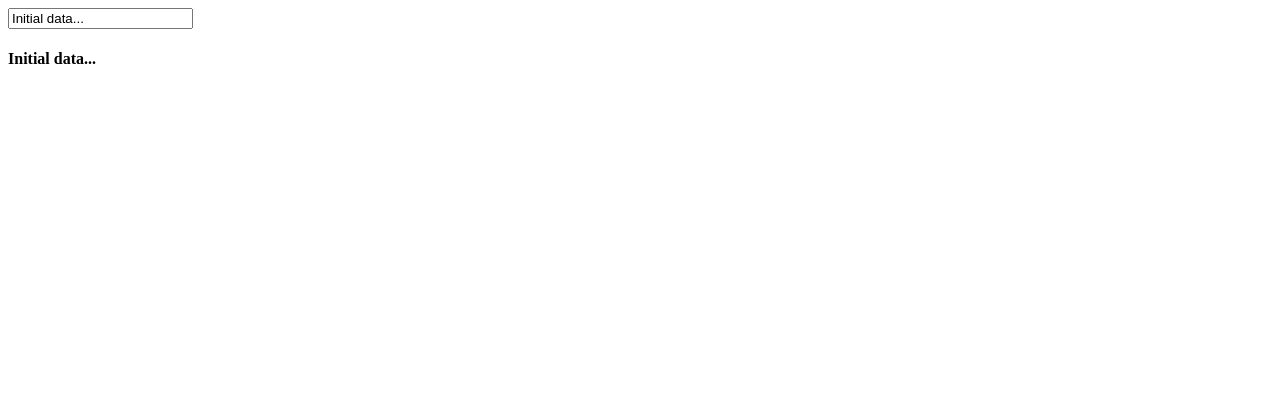
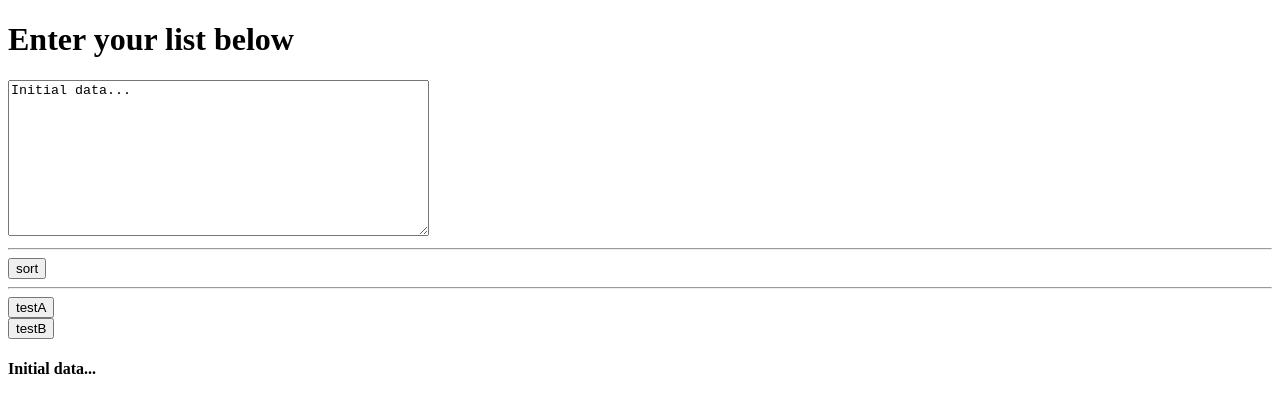
Before and after one commit to AdriaanWessels/PrioritySort, a React app: page / in a window 1280 px wide. Shown: the top 412 px of the page. Built offline with nearby package versions, Linux system fonts and the light colour scheme.

Commit message:
Added multiple buttons

```diff
--- a/App.jsx
+++ b/App.jsx
@@ -5,21 +5,46 @@ class App extends React.Component {
     super(props);
 
     this.state = {
-      data: "Initial data..."
+      data: "Initial data...",
+      buttonA: "testA",
+      buttonB: "testB",
+      i: 1,
+      j: 1
     };
     this.updateState = this.updateState.bind(this);
+    this.sortData = this.sortData.bind(this);
   }
+
   updateState(e) {
     this.setState({ data: e.target.value });
   }
+
+  sortData(e) {
+    let dataArr = this.state.data.split("\n");
+
+    this.setState({
+      buttonA: "clickA",
+      buttonB: "clickB",
+      data: dataArr
+    });
+  }
+
   render() {
     return (
       <div>
-        <input
-          type="text"
+        <h1>Enter your list below</h1>
+        <textarea
+          rows="10"
+          cols="50"
           value={this.state.data}
           onChange={this.updateState}
         />
+        <hr />
+        <input type="button" value="sort" onClick={this.sortData} />
+        <hr />
+        <input type="button" value={this.state.buttonA} />
+        <br />
+        <input type="button" value={this.state.buttonB} />
         <h4>{this.state.data}</h4>
       </div>
     );
```
Also changed, not shown: 1 other file (tests, documents, lock files or other folders).
